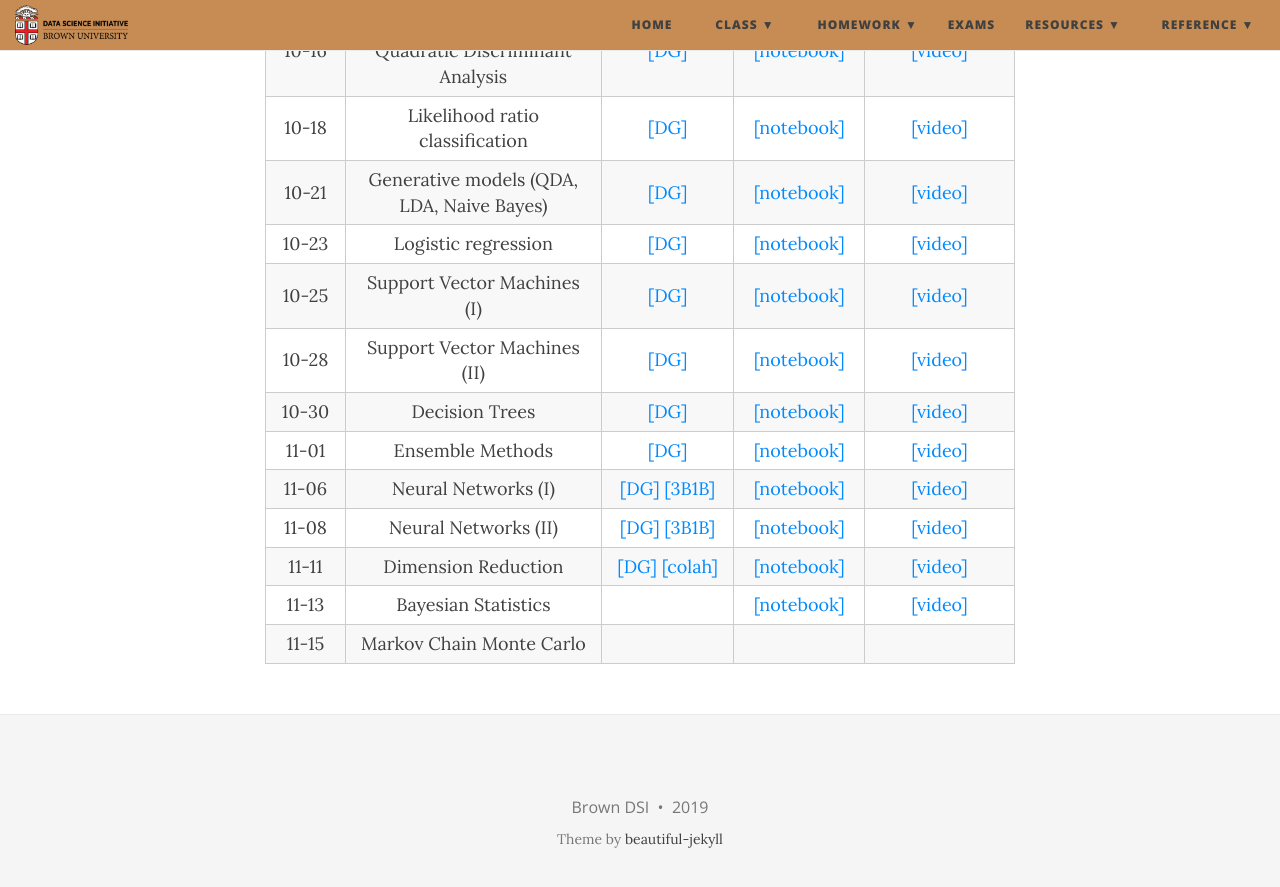
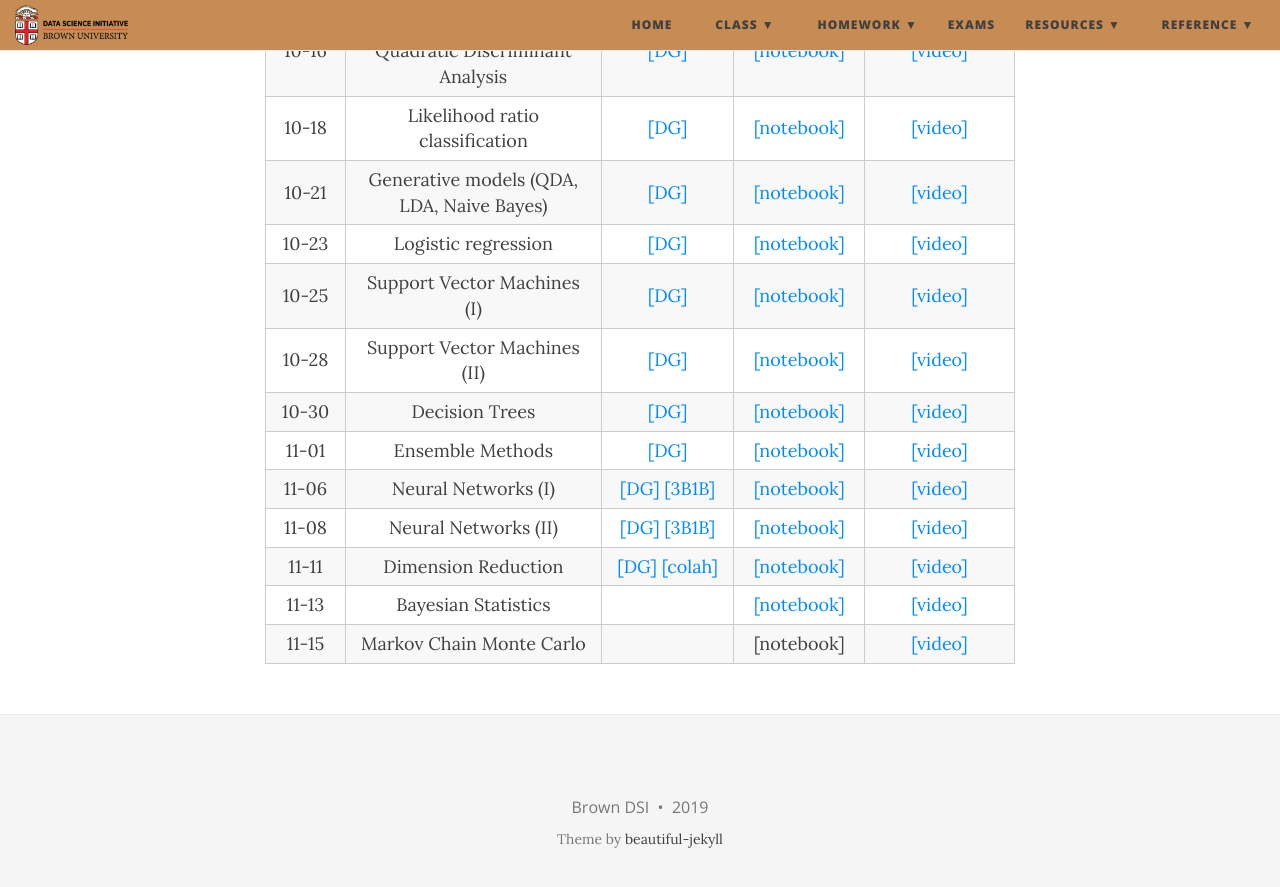
Before and after one commit to data1010/data1010.github.io, a Jekyll site: the page built from class.md, in a window 1280 px wide and 900 px high, scrolled down 1277 px. Shown: the top 887 px of the window. Built offline with Jekyll 4.4.1, drawn with Linux system fonts in a browser that asks for light colours; nearby versions of some CDN libraries.

Commit message:
Add video link for 11-15

```diff
--- a/class.md
+++ b/class.md
@@ -221,8 +221,8 @@ title: Notebooks and videos
       <td style="text-align: center">11-15</td>
       <td style="text-align: center">Markov Chain Monte Carlo</td>
       <td style="text-align: center"><a href="https://mathigon.org/course/bayesian-inference-and-graphical-models/markov-chain-monte-carlo"></a></td>
-      <td style="text-align: center"><a href="https://nbviewer.jupyter.org/github/data1010/problem-sets/blob/master/11-15/data1010-11-15.ipynb"></a></td>
-      <td style="text-align: center"><a href=""></a></td>
+      <td style="text-align: center"><a href="https://nbviewer.jupyter.org/github/data1010/problem-sets/blob/master/11-15/data1010-11-15.ipynb"></a>[notebook]</td>
+      <td style="text-align: center"><a href="https://youtu.be/VEjUaresrxA">[video]</a></td>
     </tr>
   </tbody>
 </table>
```
